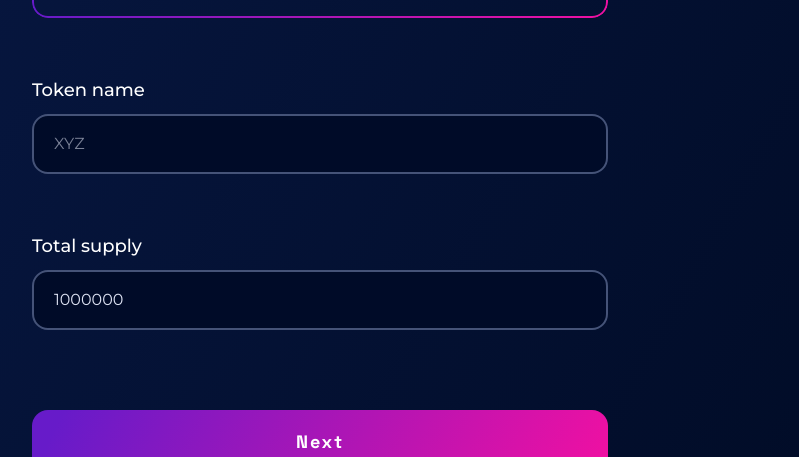
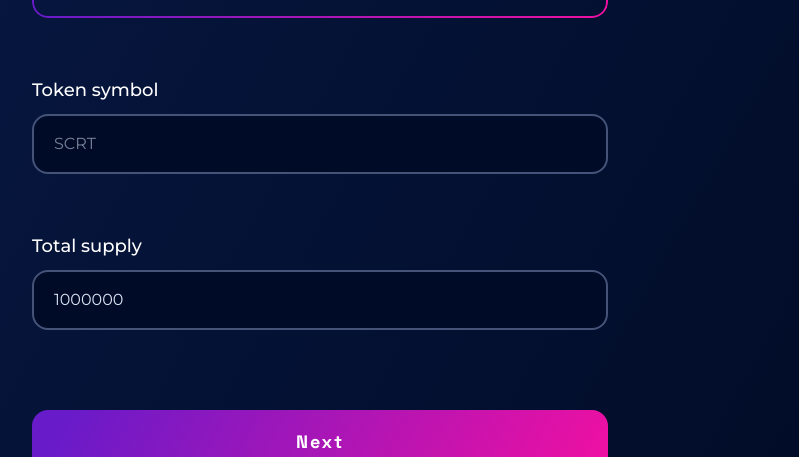
Before and after one commit to atomiklabs/deploycontracts.io, a Next.js app: page /snip-20/step-1 in a window 1280 px wide. Shown: the part 455-912 px from the top of the page, without its empty margins (320-1119 px from the left). Built offline with nearby package versions, Linux system fonts and the light colour scheme.

Commit message:
formik refactor, types improvement

```diff
--- a/components/Input.tsx
+++ b/components/Input.tsx
@@ -1,41 +1,34 @@
-import { Field } from 'formik'
+import { ComponentProps } from 'react'
+import { useField } from 'formik'
 import { defaultColors } from '../consts'
 
-interface Props {
+interface InputProps extends ComponentProps<'input'> {
   name: string
-  type: string
   label: string
-  className?: string
-  placeholder?: string
-  error?: string | false
-  touched?: boolean
-  step?: number
 }
 
-export default function Input({ name, type, label, placeholder, step, className, error, touched }: Props) {
-  const hasError = touched && error
+export default function Input({ label, className, ...props }: { label: string; className: string } & InputProps) {
+  const [field, meta] = useField(props)
+  const hasError = meta.touched && !!meta.error
 
   return (
     <div className={`${className} flex flex-col gap-y-2`}>
-      <label htmlFor={name} className='text-white font-medium'>
+      <label htmlFor={props.name} className='text-white font-medium'>
         {label}
       </label>
 
-      <Field
+      <input
         className='input py-4 px-5 bg-[#000B28] border-2 border-[#455378] rounded-2xl text-gray-100 placeholder:text-gray-300 visited:border-[#6075AA]'
         style={{ borderColor: hasError ? `${defaultColors.error}` : '' }}
-        id={name}
-        name={name}
-        type={type}
-        placeholder={placeholder}
-        required
-        step={step}
+        id={props.name}
+        {...field}
+        {...props}
       />
 
       {hasError && (
         <div className='flex flex-row gap-x-2 items-center'>
           <img src='/assets/error.svg' width={14} height={16} />
-          <span className='text-xs font-medium text-[#FC0E47]'>{error}</span>
+          <span className='text-xs font-medium text-[#FC0E47]'>{meta.error}</span>
         </div>
       )}
     </div>
--- a/components/buttons/PrimaryButton.tsx
+++ b/components/buttons/PrimaryButton.tsx
@@ -1,11 +1,10 @@
-type Props = {
-  children: any
-  onClick?: (e: React.MouseEvent<HTMLButtonElement>) => void
-  disabled?: boolean
-  className?: string
-}
+import { ComponentProps, ReactNode } from 'react'
 
-export default function PrimaryButton({ children, className, ...props }: Props) {
+export default function PrimaryButton({
+  children,
+  className,
+  ...props
+}: { children: ReactNode; className?: string } & ComponentProps<'button'>) {
   return (
     <button
       className={`
--- a/components/buttons/SecondaryButton.tsx
+++ b/components/buttons/SecondaryButton.tsx
@@ -1,9 +1,10 @@
-type Props = {
-  children: any
-  onClick?: () => void
-}
+import { ComponentProps, ReactNode } from 'react'
 
-export default function SecondaryButton({ children, ...props }: Props) {
+export default function SecondaryButton({
+  children,
+  className,
+  ...props
+}: { children: ReactNode; className?: string } & ComponentProps<'button'>) {
   return (
     <button
       className='inline-block w-full h-full px-12 py-4 secondary-button-gradient font-space-grotesk font-bold text-[#FD0F9E] hover:text-white active:text-white rounded-2xl hover:bg-[linear-gradient(122.48deg,#671BC9_-52.99%,#FD0F9E_97.26%)] hover:shadow-[0px_2px_40px_rgba(253,15,158,0.7)] active:bg-[linear-gradient(122.48deg,#671BC9_-52.99%,#FD0F9E_97.26%)] transition-all duration-100 ease-out tracking-widest'
--- a/components/snip-20/tokenDetails.tsx
+++ b/components/snip-20/tokenDetails.tsx
@@ -2,7 +2,7 @@ import PrimaryButton from '@/components/buttons/PrimaryButton'
 import SecondaryButton from '@/components/buttons/SecondaryButton'
 import Input from '@/components/Input'
 import { useSnip20, snip20ValidationSchema } from '@/utils/snip20Provider'
-import { Formik } from 'formik'
+import { Form, Formik } from 'formik'
 
 export default function tokenDetails() {
   const { onNextStep, snip20FormData } = useSnip20()
@@ -28,38 +28,17 @@ export default function tokenDetails() {
         validationSchema={snip20ValidationSchema.fields.step1}
         onSubmit={onNextStep}
       >
-        {({ errors, touched, submitForm, isValid }) => {
-          return (
-            <>
-              <Input
-                className='mt-14'
-                name='tokenName'
-                type='text'
-                label='Token name'
-                placeholder='XYZ'
-                error={errors.tokenName}
-                touched={touched.tokenName}
-              />
+        <Form>
+          <Input className='mt-14' name='tokenName' type='text' label='Token symbol' placeholder='SCRT' required />
 
-              {/* TODO: Display big numbers with spaces eg. '1 000 000' */}
-              <Input
-                className='mt-14'
-                name='tokenTotalSupply'
-                type='number'
-                step={1}
-                label='Total supply'
-                error={errors.tokenTotalSupply}
-                touched={touched.tokenTotalSupply}
-              />
+          {/* TODO: Display big numbers with spaces eg. '1 000 000' */}
+          <Input className='mt-14' name='tokenTotalSupply' type='number' step={1} label='Total supply' required />
 
-              {/* TODO: Add error paragraph when submited with errors */}
-
-              <PrimaryButton className='mt-20' disabled={!isValid} onClick={() => submitForm()}>
-                Next
-              </PrimaryButton>
-            </>
-          )
-        }}
+          {/* TODO: Add error paragraph when submited with errors */}
+          <PrimaryButton className='mt-20' type='submit'>
+            Next
+          </PrimaryButton>
+        </Form>
       </Formik>
     </>
   )
--- a/utils/snip20Provider.tsx
+++ b/utils/snip20Provider.tsx
@@ -8,12 +8,6 @@ import TokenAllocation from '@/components/snip-20/tokenAllocation'
 import TokenMarketing from '@/components/snip-20/tokenMarketing'
 
 const LocalContext = createContext({} as TSnip20Provider)
-
-const initialSnip20FormData: TSnip20FormData = {
-  step1: { tokenName: '', tokenTotalSupply: 1_000_000 },
-  step2: { abc: '' },
-  step3: { xyz: '' },
-}
 
 export function Snip20Provider({ children }: any) {
   const router = useRouter()
@@ -109,6 +103,12 @@ function getCurrentStep(routerQuery: ParsedUrlQuery) {
   return errorResponse
 }
 
+const initialSnip20FormData: TSnip20FormData = {
+  step1: { tokenName: '', tokenTotalSupply: 1_000_000 },
+  step2: { abc: '' },
+  step3: { xyz: '' },
+}
+
 export const snip20ValidationSchema = yup.object({
   step1: yup.object({
     tokenName: yup.string().required(),
```
